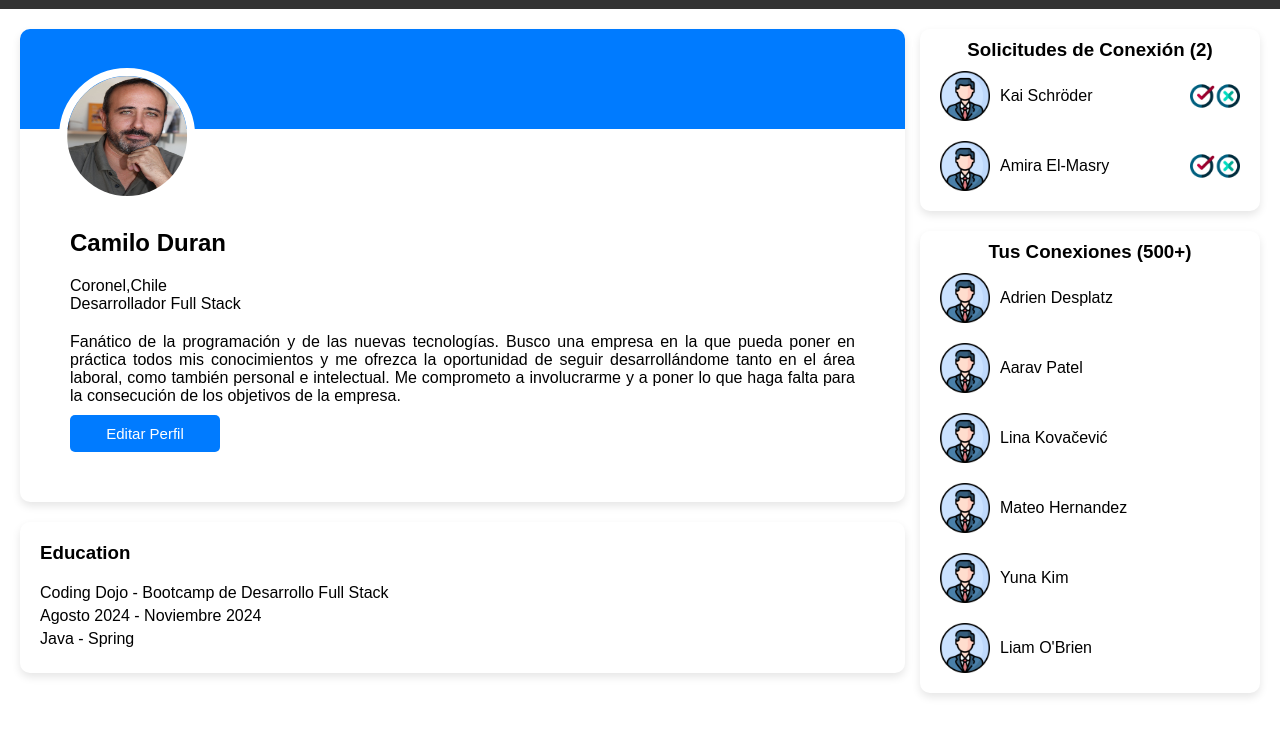
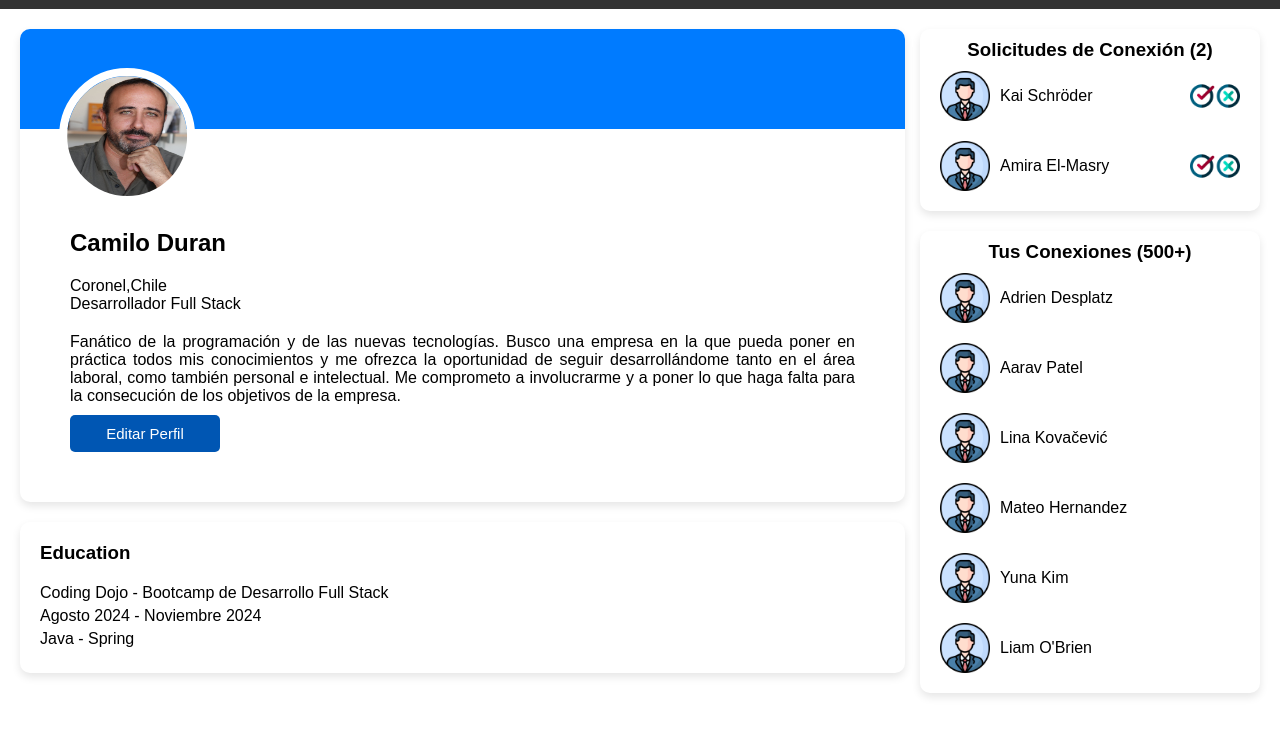
Before and after one commit to SoyCamiloDuran/paginaDePerfilCore, a plain HTML site: page index.html in a window 1280 px wide. In both pictures the pointer is over the button "Editar Perfil". Shown: the part 85-818 px from the top of the page. Drawn offline with Linux system fonts and the light colour scheme; a script that the page names is missing.

Commit message:
agrego :hover info-btn

```diff
--- a/css/style.css
+++ b/css/style.css
@@ -137,6 +137,10 @@ nav {
     font-size: 15px;
     width: 150px;
 }
+
+.info .btn-cs:hover {
+    background-color: #0056b3;
+}
 /* Fin Perfil */
 
 /* Educacion */
--- a/index.html
+++ b/index.html
@@ -44,7 +44,7 @@
                         e intelectual. Me comprometo a involucrarme y a poner lo que
                         haga falta para la consecución de los objetivos de la empresa.
                     </p>
-                    <button>Editar Perfil</button>
+                    <button class="btn-cs">Editar Perfil</button>
                 </div>
             </div>
 
```
